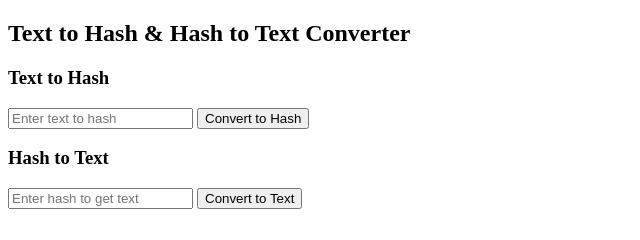
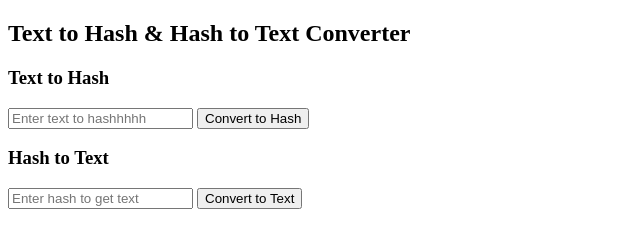
Before and after one commit to Nahidjk/License-Key, a plain HTML site: page index.html in a window 1280 px wide. Shown: the full height of the page, 0-640 px from the left. Drawn offline with Linux system fonts and the light colour scheme.

Commit message:
Update index.html

```diff
--- a/index.html
+++ b/index.html
@@ -12,7 +12,7 @@
     <!-- Text to Hash Section -->
     <div>
         <h3>Text to Hash</h3>
-        <input type="text" id="textInput" placeholder="Enter text to hash">
+        <input type="text" id="textInput" placeholder="Enter text to hashhhhh">
         <button onclick="convertTextToHash()">Convert to Hash</button>
         <p id="hashOutput"></p>
     </div>
```
